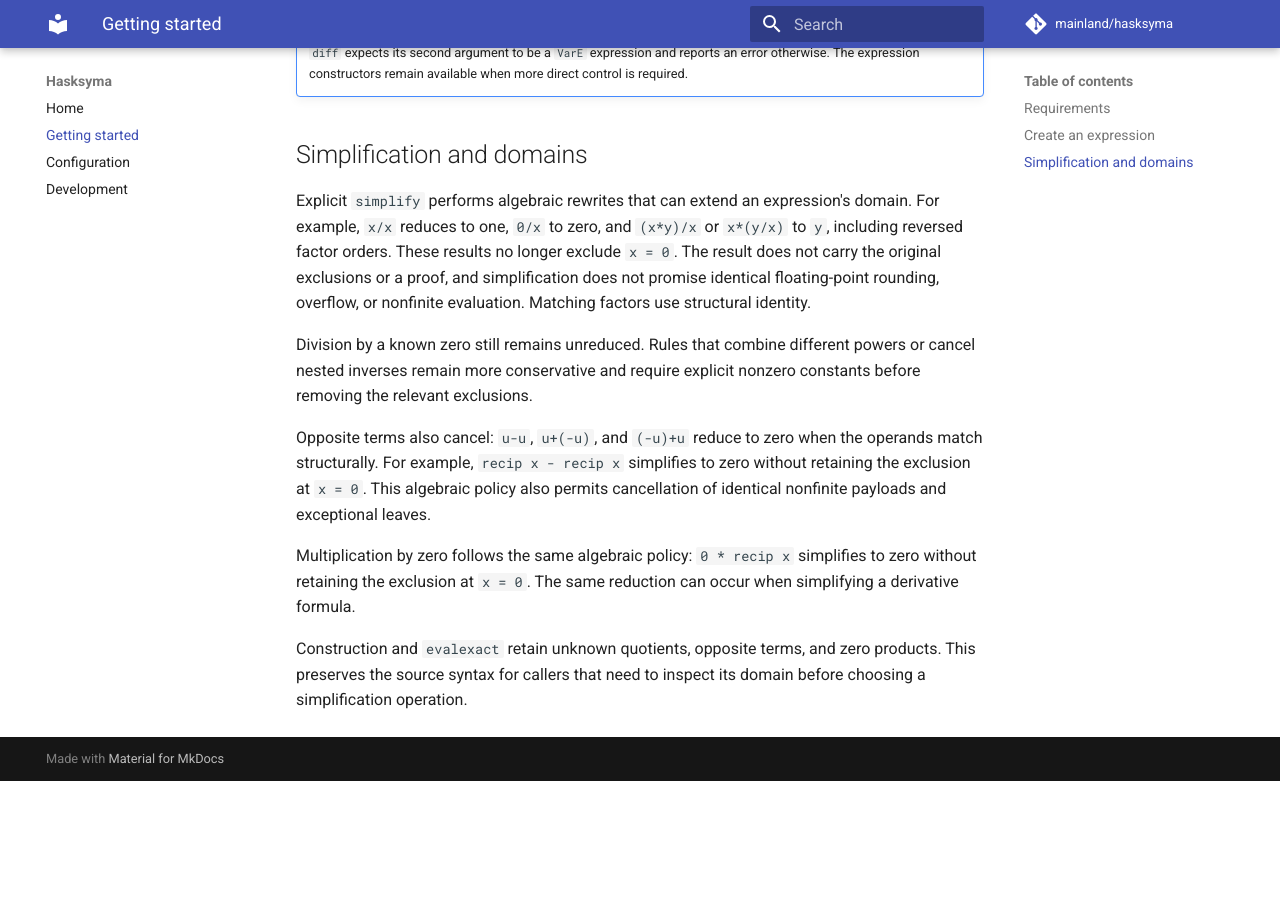
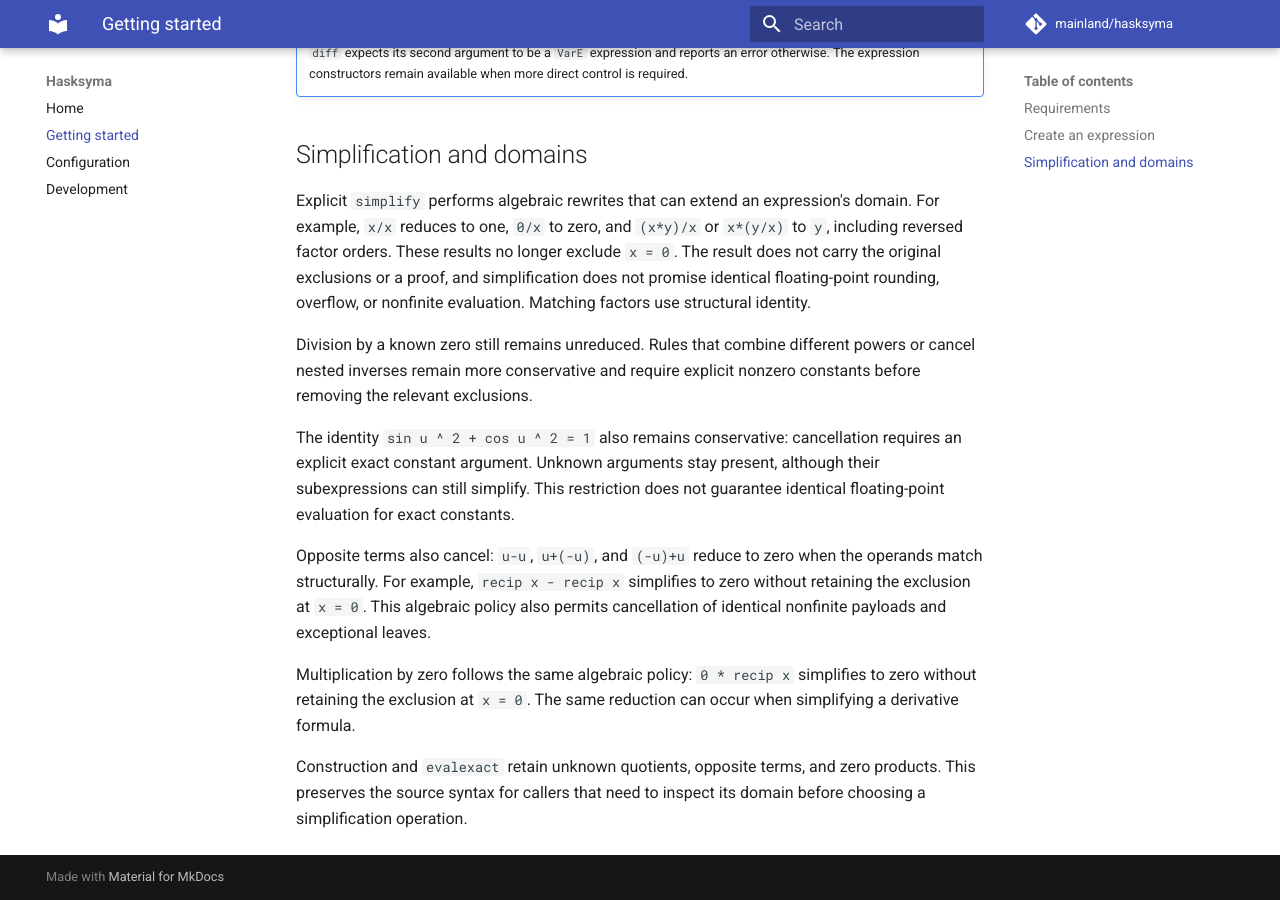
Before and after one commit to mainland/hasksyma, an MkDocs documentation site: the page built from docs/getting-started.md, in a window 1280 px wide and 900 px high, scrolled down 1691 px. Built offline with MkDocs 1.6.1 and Material for MkDocs 9.7.7, drawn with Linux system fonts in a browser that asks for light colours; comment, search, counter and statistics services are not loaded; before the commit the page ends 2472 px from its top, so only the background shows below that.

Commit message:
Guard trigonometric identity cancellation.
Require an explicit exact constant argument before reducing squared sine plus
squared cosine to one. Retain unknown arguments and document the policy's
limits.

```diff
--- a/docs/getting-started.md
+++ b/docs/getting-started.md
@@ -92,6 +92,11 @@ Division by a known zero still remains unreduced. Rules that combine different
 powers or cancel nested inverses remain more conservative and require explicit
 nonzero constants before removing the relevant exclusions.
 
+The identity `sin u ^ 2 + cos u ^ 2 = 1` also remains conservative: cancellation
+requires an explicit exact constant argument. Unknown arguments stay present,
+although their subexpressions can still simplify. This restriction does not
+guarantee identical floating-point evaluation for exact constants.
+
 Opposite terms also cancel: `u-u`, `u+(-u)`, and `(-u)+u` reduce to zero when
 the operands match structurally. For example, `recip x - recip x` simplifies
 to zero without retaining the exclusion at `x = 0`. This algebraic policy also
```
Also changed, not shown: 3 other files.
